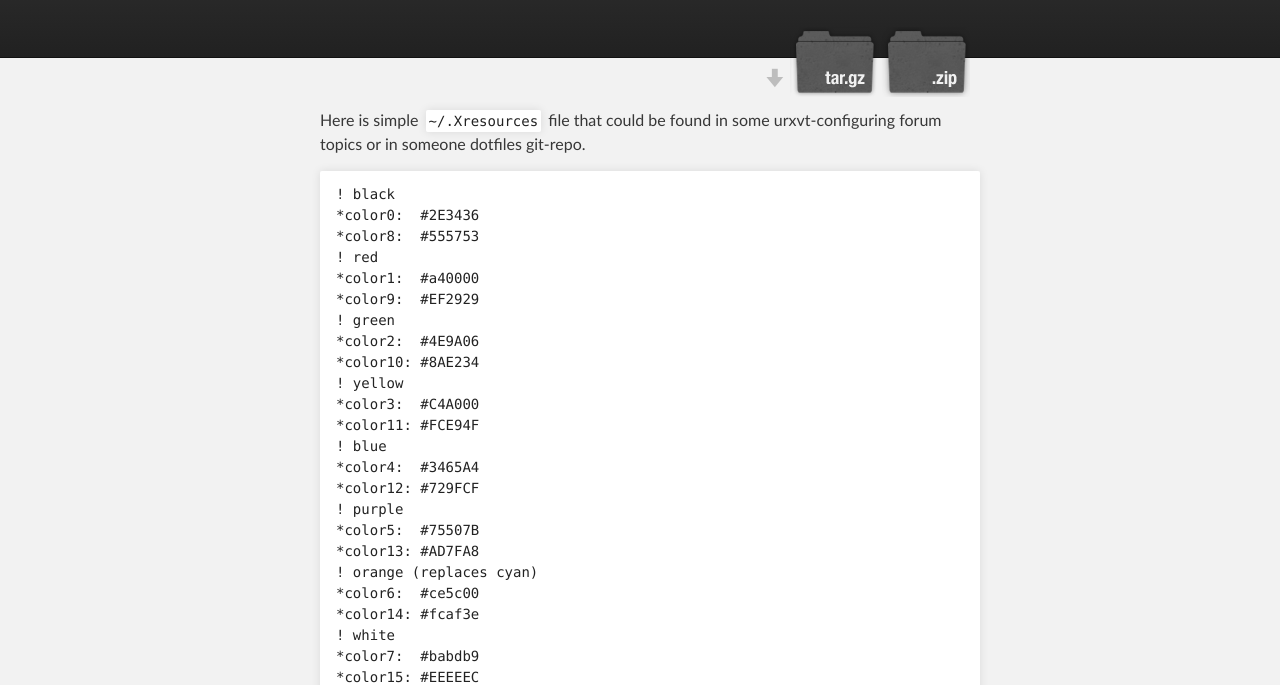
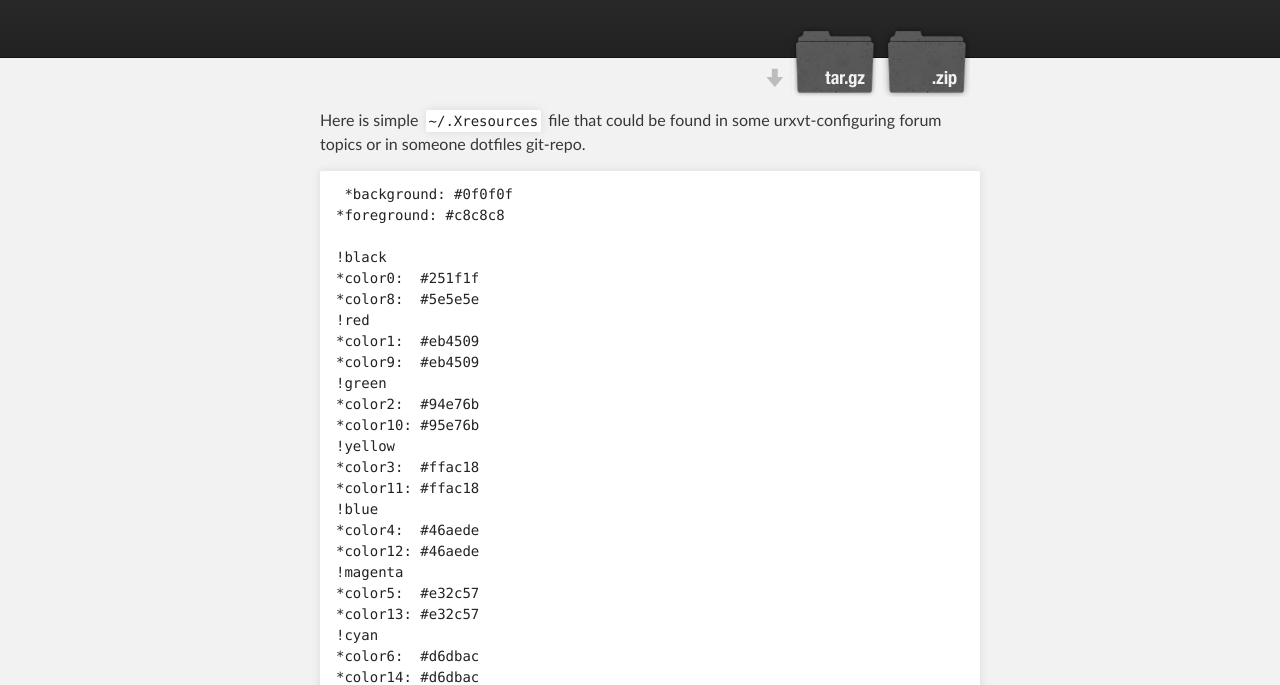
Before and after one commit to dmalikov/highlighting-colors, a plain HTML site: page index.html in a window 1280 px wide. Shown: the part 116-801 px from the top of the page. Drawn offline with Linux system fonts and the light colour scheme.

Commit message:
Example with link to Xresources.html

```diff
--- a/index.html
+++ b/index.html
@@ -34,30 +34,33 @@
         <p>Here is simple <code>~/.Xresources</code> file that could be found in some
 urxvt-configuring forum topics or in someone dotfiles git-repo.</p>
 
-<pre><code>! black
-*color0:  #2E3436
-*color8:  #555753
-! red
-*color1:  #a40000
-*color9:  #EF2929
-! green
-*color2:  #4E9A06
-*color10: #8AE234
-! yellow
-*color3:  #C4A000
-*color11: #FCE94F
-! blue
-*color4:  #3465A4
-*color12: #729FCF
-! purple
-*color5:  #75507B
-*color13: #AD7FA8
-! orange (replaces cyan)
-*color6:  #ce5c00
-*color14: #fcaf3e
-! white
-*color7:  #babdb9
-*color15: #EEEEEC
+<pre><code> *background: #0f0f0f
+*foreground: #c8c8c8
+
+!black
+*color0:  #251f1f
+*color8:  #5e5e5e
+!red
+*color1:  #eb4509
+*color9:  #eb4509
+!green
+*color2:  #94e76b
+*color10: #95e76b
+!yellow
+*color3:  #ffac18
+*color11: #ffac18
+!blue
+*color4:  #46aede
+*color12: #46aede
+!magenta
+*color5:  #e32c57
+*color13: #e32c57
+!cyan
+*color6:  #d6dbac
+*color14: #d6dbac
+!white
+*color7:  #efefef
+*color15: #efefef
 </code></pre>
 
 <p>It is just nothing but strings, it could be fine and could be disgusting. Who knows?</p>
@@ -74,7 +77,7 @@ urxvt-configuring forum topics or in someone dotfiles git-repo.</p>
 <pre><code>$&gt; firefox-bin Xresources.html
 </code></pre>
 
-<p>Voila!</p>
+<p><a href="Xresources.html">Voila!</a></p>
       </section>
     </div>
 
```
Also changed, not shown: Xresources.html (added, +47 -0 lines).
